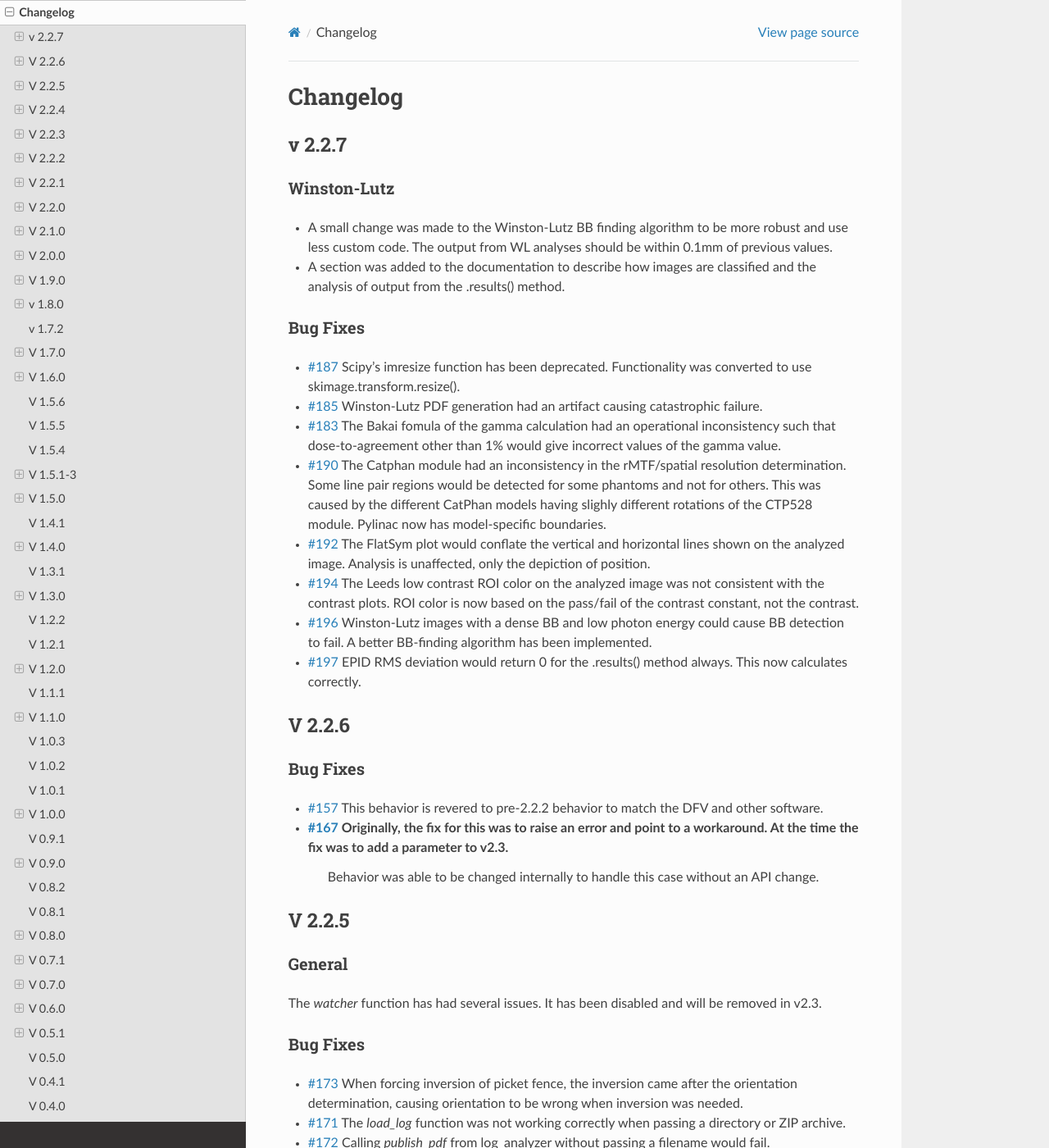
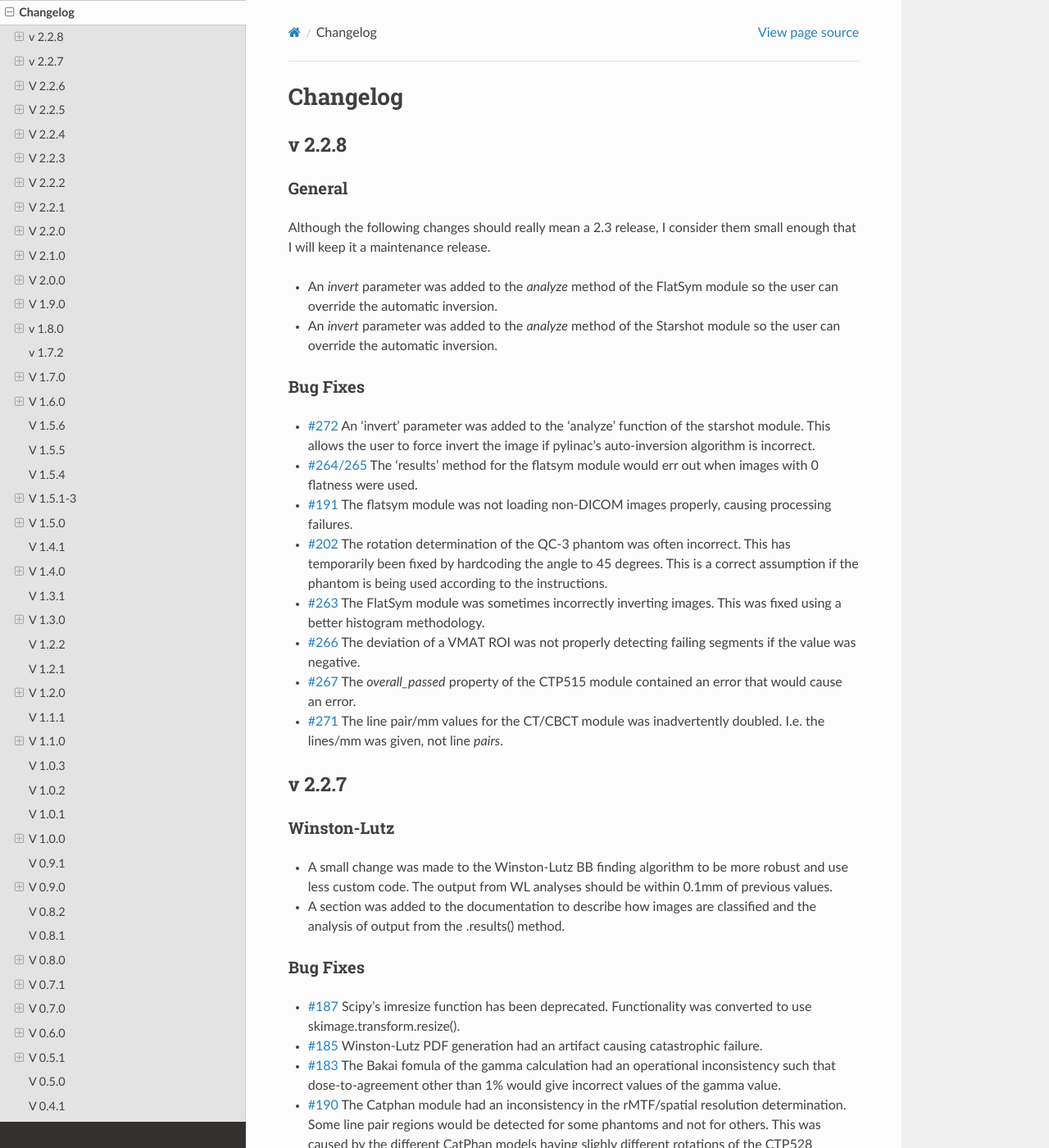
Before and after one commit to jrkerns/pylinac, a Sphinx documentation site: the page built from docs/source/changelog.rst, in a window 1280 px wide and 1400 px high. Shown: the whole window at 82% size. Built offline with Sphinx 7.4.7 and the Read the Docs theme 2.0.0, drawn with Linux system fonts in a browser that asks for light colours; cross-references to code outside the pages are shown as plain code.

Commit message:
bump to 2.2.8

```diff
--- a/docs/source/changelog.rst
+++ b/docs/source/changelog.rst
@@ -2,6 +2,31 @@
 =========
 Changelog
 =========
+
+v 2.2.8
+-------
+
+General
+^^^^^^^
+
+Although the following changes should really mean a 2.3 release, I consider them small enough that I will keep it a maintenance release.
+
+* An `invert` parameter was added to the `analyze` method of the FlatSym module so the user can override the automatic inversion.
+* An `invert` parameter was added to the `analyze` method of the Starshot module so the user can override the automatic inversion.
+
+Bug Fixes
+^^^^^^^^^
+
+* `#272 <https://github.com/jrkerns/pylinac/issues/272>`_ An 'invert' parameter was added to the 'analyze' function of the starshot module. This allows the user to force invert the image if pylinac's auto-inversion algorithm is incorrect.
+* `#264/265 <https://github.com/jrkerns/pylinac/issues/264>`_ The 'results' method for the flatsym module would err out when images with 0 flatness were used.
+* `#191 <https://github.com/jrkerns/pylinac/issues/191>`_ The flatsym module was not loading non-DICOM images properly, causing processing failures.
+* `#202 <https://github.com/jrkerns/pylinac/issues/202>`_ The rotation determination of the QC-3 phantom was often incorrect. This has temporarily been fixed by hardcoding the angle to 45 degrees. This is a correct assumption if the phantom is being used according to the instructions.
+* `#263 <https://github.com/jrkerns/pylinac/issues/263>`_ The FlatSym module was sometimes incorrectly inverting images. This was fixed using a better histogram methodology.
+* `#266 <https://github.com/jrkerns/pylinac/issues/266>`_ The deviation of a VMAT ROI was not properly detecting failing segments if the value was negative.
+* `#267 <https://github.com/jrkerns/pylinac/issues/267>`_ The `overall_passed` property of the CTP515 module contained an error that would cause an error.
+* `#271 <https://github.com/jrkerns/pylinac/pull/271>`_ The line pair/mm values for the CT/CBCT module was inadvertently doubled. I.e. the lines/mm was given, not line *pairs*.
+
+
 
 v 2.2.7
 -------
--- a/docs/source/conf.py
+++ b/docs/source/conf.py
@@ -76,7 +76,7 @@ author = 'James Kerns'
 # The short X.Y version.
 version = '2.2'
 # The full version, including alpha/beta/rc tags.
-release = '2.2.6'
+release = '2.2.8'
 
 # The language for content autogenerated by Sphinx. Refer to documentation
 # for a list of supported languages.
--- a/pylinac/__init__.py
+++ b/pylinac/__init__.py
@@ -1,8 +1,8 @@
 
 import sys
 
-__version__ = '2.2.6'
-__version_info__ = (2, 2, 6)
+__version__ = '2.2.8'
+__version_info__ = (2, 2, 8)
 
 # check python version
 if sys.version_info[0] < 3 or sys.version_info[1] < 6:
--- a/setup.py
+++ b/setup.py
@@ -1,6 +1,6 @@
 from setuptools import setup, find_packages
 
-__version__ = '2.2.7'
+__version__ = '2.2.8'
 
 
 setup(
```
